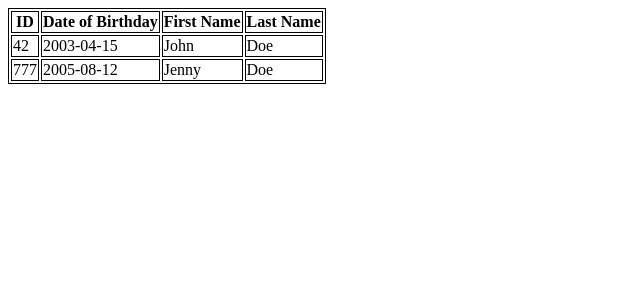
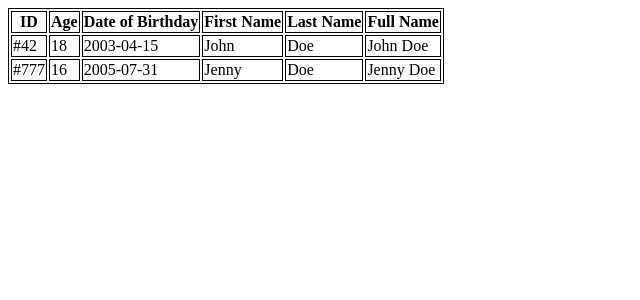
Before and after one commit to MaksymGrom/angular-example, an Angular app: page / in a window 1280 px wide. Shown: the top 300 px of the page, without its empty margins (0-640 px from the left). Built offline with nearby package versions, Linux system fonts and the light colour scheme.

Commit message:
Explained how to build mat table in your own project

```diff
--- a/src/app/app.component.html
+++ b/src/app/app.component.html
@@ -3,4 +3,10 @@
   <ng-template appTableHeader="dob">Date of Birthday</ng-template>
   <ng-container *appTableHeader="'name'">First Name</ng-container>
   <span *appTableHeader="'surname'">Last Name</span>
+  <span *appTableHeader="'fullName'">Full Name</span>
+  <span *appTableHeader="'age'">Age</span>
+
+  <ng-template appTableCell="id" let-row>#{{ row.id }}</ng-template>
+  <ng-template appTableCell="fullName" let-row>{{ row['name'] }} {{ row['surname'] }}</ng-template>
+  <ng-template appTableCell="age" let-row>{{ fullAge(row['dob']) }}</ng-template>
 </app-table>
--- a/src/app/app.component.ts
+++ b/src/app/app.component.ts
@@ -8,8 +8,21 @@ import { Component } from '@angular/core';
 export class AppComponent {
   dataSource = [
     {id: 42, name: 'John', surname: 'Doe', dob: '2003-04-15'},
-    {id: 777, name: 'Jenny', surname: 'Doe', dob: '2005-08-12'},
+    {id: 777, name: 'Jenny', surname: 'Doe', dob: '2005-07-31'},
   ];
 
-  displayedColumns = ['id', 'dob', 'name', 'surname'];
+  displayedColumns = ['id', 'age', 'dob', 'name', 'surname', 'fullName'];
+
+  fullAge(dob: string) {
+    const dobDate = new Date(dob);
+    const nowDate = new Date();
+    let diffYears = nowDate.getFullYear() - dobDate.getFullYear();
+
+    if (nowDate.getMonth() < dobDate.getMonth()
+    || (nowDate.getMonth() === dobDate.getMonth() && nowDate.getDate() < dobDate.getDate())) {
+      diffYears--;
+    }
+
+    return diffYears;
+  }
 }
--- a/src/app/app.module.ts
+++ b/src/app/app.module.ts
@@ -5,12 +5,14 @@ import { AppRoutingModule } from './app-routing.module';
 import { AppComponent } from './app.component';
 import { TableComponent } from './components/table/table.component';
 import { TableHeaderDirective } from './directives/table-header.directive';
+import { TableCellDirective } from './directives/table-cell.directive';
 
 @NgModule({
   declarations: [
     AppComponent,
     TableComponent,
-    TableHeaderDirective
+    TableHeaderDirective,
+    TableCellDirective
   ],
   imports: [
     BrowserModule,
--- a/src/app/components/table/table.component.html
+++ b/src/app/components/table/table.component.html
@@ -12,7 +12,13 @@
   </tr>
   <tr *ngFor="let row of dataSource">
     <td *ngFor="let col of displayedColumns">
-      {{ row[col] }}
+      <ng-container
+        *ngTemplateOutlet="getCellTemplate(col) || defaultCell; context: {$implicit: row}"
+      ></ng-container>
+
+      <ng-template #defaultCell>
+        {{ row[col] }}
+      </ng-template>
     </td>
   </tr>
 </table>
--- a/src/app/components/table/table.component.ts
+++ b/src/app/components/table/table.component.ts
@@ -1,5 +1,6 @@
 import { Component, ContentChildren, Input, QueryList, TemplateRef } from '@angular/core';
 import { TableHeaderDirective } from '../../directives/table-header.directive';
+import { TableCellDirective } from '../../directives/table-cell.directive';
 
 @Component({
   selector: 'app-table',
@@ -11,8 +12,13 @@ export class TableComponent {
   @Input() displayedColumns: string[] = [];
 
   @ContentChildren(TableHeaderDirective) headerTemplates!: QueryList<TableHeaderDirective>;
+  @ContentChildren(TableCellDirective) cellTemplates!: QueryList<TableCellDirective>;
 
   getHeaderTemplate(colName: string): TemplateRef<any> | undefined {
     return this.headerTemplates.find(item => item.appTableHeader === colName)?.templateRef;
   }
+
+  getCellTemplate(colName: string): TemplateRef<any> | undefined {
+    return this.cellTemplates.find(item => item.appTableCell === colName)?.templateRef;
+  }
 }
--- /dev/null
+++ b/src/app/directives/table-cell.directive.ts
@@ -0,0 +1,9 @@
+import { Directive, Input, TemplateRef } from '@angular/core';
+
+@Directive({
+  selector: '[appTableCell]'
+})
+export class TableCellDirective {
+  @Input() appTableCell = '';
+  constructor(public templateRef: TemplateRef<{$implicit: unknown}>) { }
+}
```
